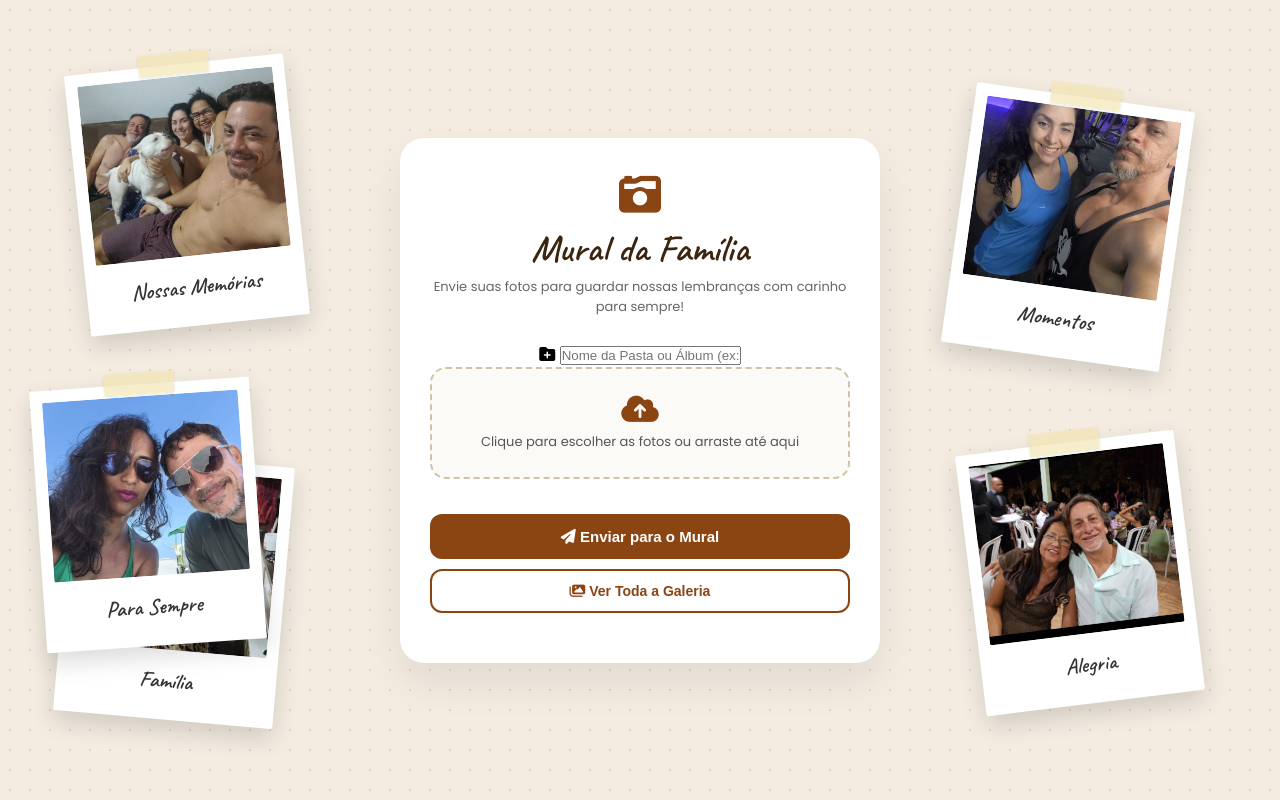
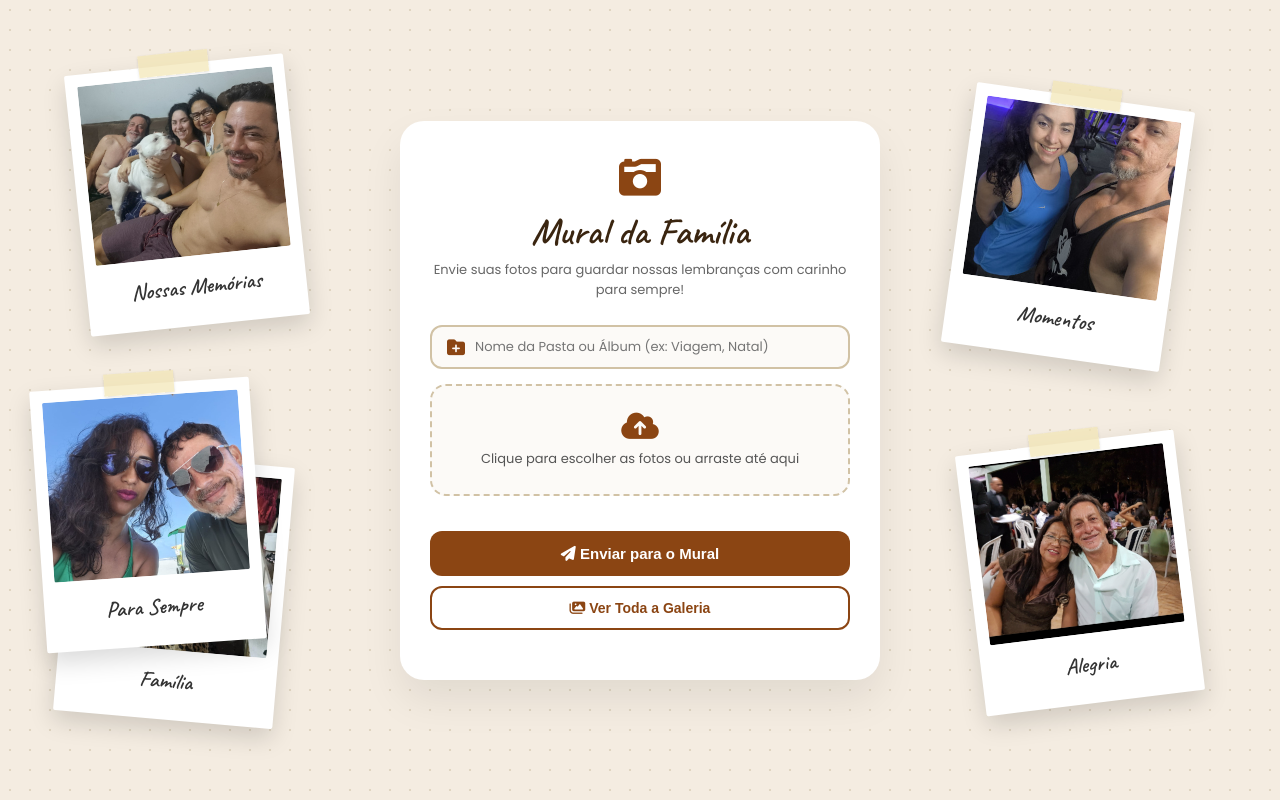
Before and after one commit to janino-professor/fotos, a Flask app: page / in a window 1280 px wide. Run offline with Flask 3, Linux system fonts and the light colour scheme.

Commit message:
Add files via upload

```diff
--- a/static/css/style.css
+++ b/static/css/style.css
@@ -116,6 +116,38 @@ body {
     margin-bottom: 25px;
 }
 
+/* Campo para Nome da Pasta / Álbum */
+.folder-input-group {
+    display: flex;
+    align-items: center;
+    background-color: #fcfaf7;
+    border: 2px solid #d1c2a5;
+    border-radius: 12px;
+    padding: 10px 15px;
+    margin-bottom: 15px;
+    transition: all 0.2s ease;
+}
+
+.folder-input-group:focus-within {
+    border-color: #8b4513;
+}
+
+.folder-input-group i {
+    color: #8b4513;
+    font-size: 18px;
+    margin-right: 10px;
+}
+
+.folder-input-group input {
+    border: none;
+    background: transparent;
+    width: 100%;
+    outline: none;
+    font-family: 'Poppins', sans-serif;
+    font-size: 13px;
+    color: #333;
+}
+
 /* Área de Upload */
 .file-drop-area {
     border: 2px dashed #d1c2a5;
@@ -162,7 +194,8 @@ body {
     color: #444;
 }
 
-button {
+/* Botões do Formulário Principal */
+.btn-primary {
     width: 100%;
     background-color: #8b4513;
     color: white;
```
Also changed, not shown: other parts of static/css/style.css (+49 -3 lines).
